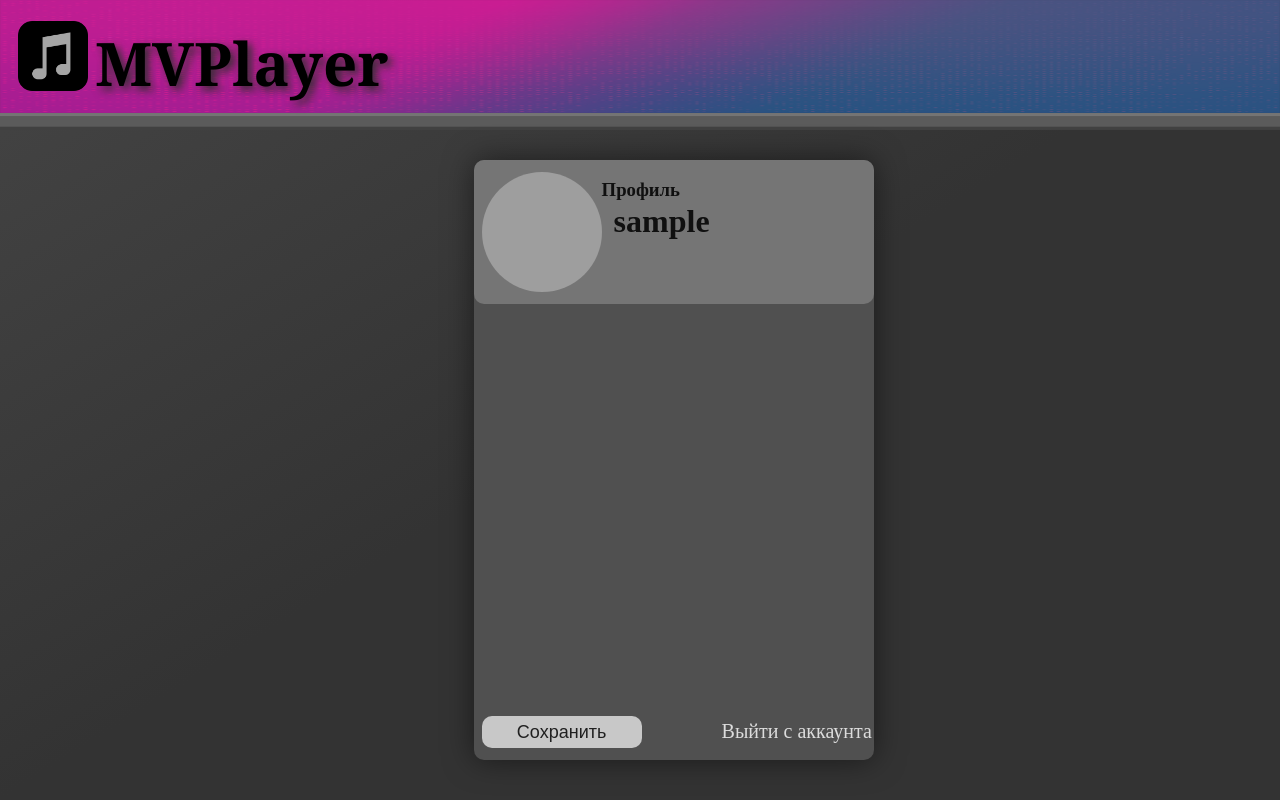
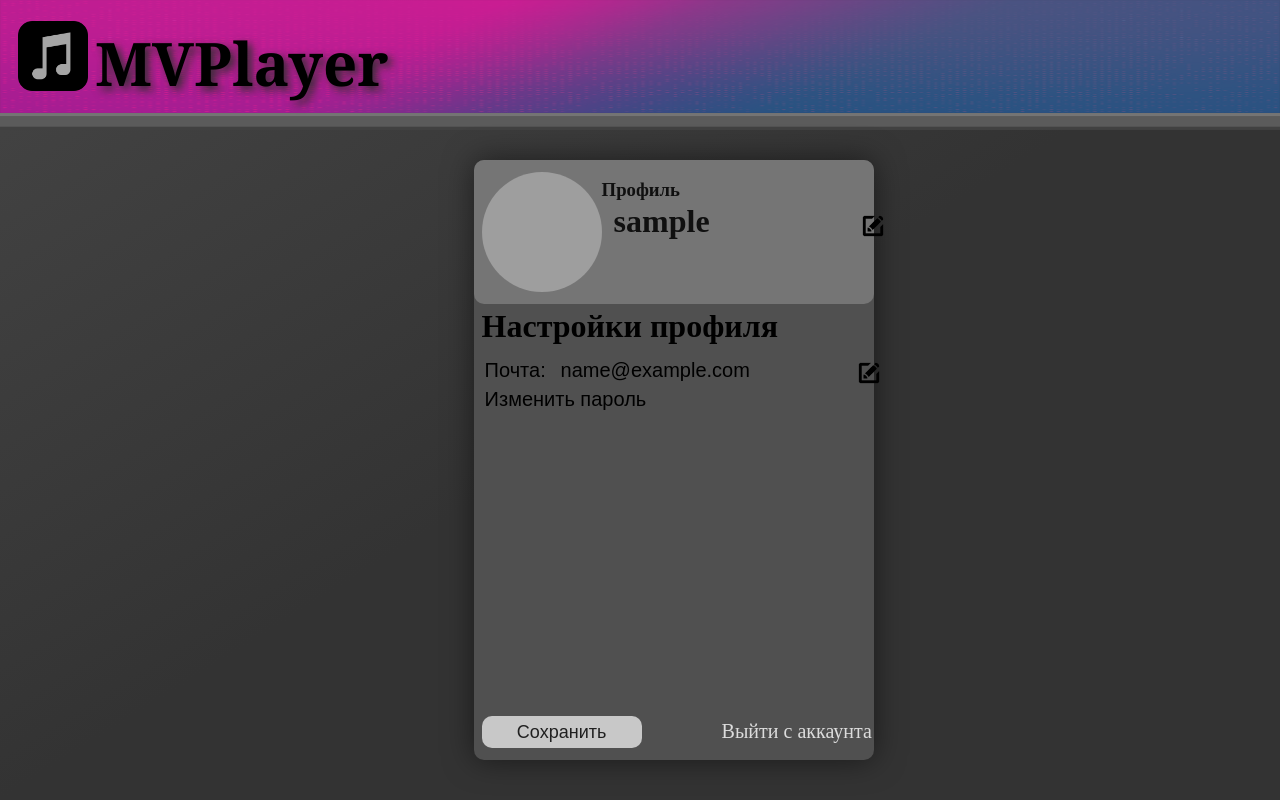
Before and after one commit to Rus4ak/MVPlayer, a Django app: page /user/profile/ in a window 1280 px wide. Run offline with Django 4.2, Linux system fonts and the light colour scheme; the visitor is signed in with stand-in values (Sample User, id 1); data comes from the database, SQL or seed files in the repository; data that the repository does not hold is empty; grey boxes are pictures that could not be loaded.

Commit message:
added settings profile

```diff
--- a/MVP/users/forms.py
+++ b/MVP/users/forms.py
@@ -36,9 +36,3 @@ class ProfileForm(forms.ModelForm):
         widgets = {
             'icon': forms.ClearableFileInput(attrs={'label': ('Выберите файл')})
         }
-
-
-class UserForm(forms.ModelForm):
-    class Meta:
-        model = User
-        fields = ('username', 'email', 'first_name', 'last_name')
--- a/MVP/users/static/css/users/index.css
+++ b/MVP/users/static/css/users/index.css
@@ -251,13 +285,106 @@ section a:hover {
 }
 
 .username h1 {
+    position: absolute;
     margin-top: -2vh;
     margin-left: 1.5vh;
 }
 
+.edit_username {
+    position: absolute;
+    z-index: 9;
+    margin-top: -1.2vh;
+    margin-left: 32vh;
+    width: 30px;
+    height: 30px;
+    border-radius: 10px;
+}
+
+.edit_username img {
+    height: 22px;
+    margin-left: 4px;
+    margin-top: 5px;
+}
+
+.settings_profile {
+    position: absolute;
+    margin-top: 0.5vh;
+    margin-left: 1vh;
+}
+
+.settings_email {
+    margin-top: 5.5vh;
+}
+
+.email {
+    position: absolute;
+    margin: 5px;
+}
+
+.email h1 {
+    position: absolute;
+    font-family: 'Caveat', sans-serif;
+    font-size: 20px;
+    font-weight: 100;
+    margin-top: 6px;
+    margin-left: 6px;
+}
+
+.user_obj_email {
+    position: absolute;
+    left: 9.5vh;
+}
+
+.edit_email img {
+    position: absolute;
+    height: 22px;
+    margin-left: 48vh;
+    margin-top: 1.7vh;
+}
+
+.new_email {
+    position: absolute;
+    background: transparent;
+    border: none;
+    border-bottom: 1px solid #101010;
+    color: #101010;
+    font-size: 20px;
+    letter-spacing: 1px;
+    margin-bottom: 30px;
+    padding: 2px 0;
+    outline: none;
+    width: 45%;
+    margin-top: 1vh;
+    margin-left: 11vh;
+}
+
+.error_email {
+    position: absolute;
+    margin-top: 41.5vh;
+    margin-left: -1vh;
+    color: rgb(210, 210, 210);
+}
+
+.settings_password {
+    position: absolute;
+    margin: 5px;
+    margin-top: 40px;
+}
+
+.settings_password a {
+    font-family: 'Caveat', sans-serif;
+    font-size: 20px;
+    margin-top: 6px;
+    margin-left: 6px;
+}
+
+.settings_password a:hover {
+    color: #252525;
+}
+
 .save_change {
     position: absolute;
-    margin-top: 51.5vh;
+    margin-top: 46vh;
     margin-left: 1vh;
     background: rgb(200, 200, 200);
     border: none;
--- a/MVP/users/templates/users/profile.html
+++ b/MVP/users/templates/users/profile.html
@@ -1,4 +1,5 @@
 {% extends 'users/base.html' %}
+{% load static %}
 
 {% block content %}
 
@@ -10,7 +11,13 @@
         </div>
         <div class="username">
             <h3>Профиль</h3>
-            <h1>{{ user_obj }}</h1>
+            <h1 class="title_name">{{ user_obj.username }}</h1>
+
+            <div class="edit_username" onclick="editUsername()">
+                <img src="{% static 'img/edit.png' %}" alt="edit">
+            </div>
+
+            <input type="text" name="new_username" class="new_username" style="display: none;">
         </div>
 
         {% for field in profile_form %}
@@ -21,10 +28,52 @@
             {% endif %}
         {% endfor %}
 
+        <h1 class="settings_profile">Настройки профиля</h1>
+
+        <div class="settings_email">
+            <div class="email">
+                <h1>Почта: </h1>
+                <h1 class="user_obj_email">{{ user_obj.email }}</h1>
+            </div>
+
+            <div class="edit_email" onclick="editEmail()">
+                <img src="{% static 'img/edit.png' %}" alt="edit">
+            </div>
+
+            <input type="text" name="new_email" class="new_email" style="display: none;">
+            {% if error_email %}
+                <ul class="error_email">
+                    <li>Неправильный адрес эл. почты</li>
+                </ul>
+            {% endif %}
+        </div>
+
+        <div class="settings_password">
+            <a href="{% url 'users:change_password' user_id=user_obj.id %}">Изменить пароль</a>
+        </div>
+
         <button type="submit" class="save_change">Сохранить</button>
     </form>
 
     <a href="{% url 'users:logout' %}" class="a-logout">Выйти с аккаунта</a>
 </div>
 
+<script>
+function editUsername() {
+    var username = document.querySelector('.title_name');
+    var editForm = document.querySelector('.new_username');
+
+    username.style.display = 'none';
+    editForm.style.display = 'block';
+}
+
+function editEmail() {
+    var email = document.querySelector('.user_obj_email');
+    var editForm = document.querySelector('.new_email');
+
+    email.style.display = 'none';
+    editForm.style.display = 'block';
+}
+</script>
+
 {% endblock content %}
--- a/MVP/users/urls.py
+++ b/MVP/users/urls.py
@@ -17,4 +17,5 @@ urlpatterns = [
     path('password-reset-complete/',
          auth_views.PasswordResetCompleteView.as_view(template_name='users/reset_password_complete.html'),
          name='password_reset_complete'),
+     path('change_password/<int:user_id>', views.change_password, name='change_password')
 ]
--- a/MVP/users/views.py
+++ b/MVP/users/views.py
@@ -6,11 +6,14 @@ from django.contrib.auth import login, logout
 from django.contrib.auth.models import User
 from django.contrib.auth.views import PasswordResetView, PasswordResetConfirmView
 from django.contrib.auth.forms import AuthenticationForm
+from django.contrib.auth.hashers import check_password, make_password
 from django.contrib.messages.views import SuccessMessageMixin
-from django.shortcuts import render, redirect
+from django.shortcuts import render
 
-from .forms import RegisterForm, UserForm, ProfileForm
+from .forms import RegisterForm, ProfileForm
 from main.models import Profile
+
+import re
 
 # Create your views here.
 
@@ -63,32 +66,81 @@ class ResetPasswordConfirmView(PasswordResetConfirmView):
 
 @never_cache
 def profile(request):
-    user_obj = User.objects.filter(id=request.user.id)
+    user_obj = User.objects.get(id=request.user.id)
     user_icon = Profile.objects.filter(user=request.user).first().icon
+    error_email = False
 
     if request.method == 'POST':
-        user_form = UserForm(request.POST, instance=request.user)
         profile_form = ProfileForm(request.POST, request.FILES, instance=request.user.profile)
 
-        if user_form.is_valid():
-            user_form.save()
-
-        if profile_form.is_valid():
-            if user_icon != 'img/profile/icon_user_default.png':
-                user_icon.delete()
+        for field in profile_form:
+            if request.POST.get(field.html_name):
+                if user_icon != 'img/profile/icon_user_default.png':
+                    user_icon.delete()
 
             profile_form.save()
+            user_icon = Profile.objects.filter(user=request.user).first().icon
 
-        return redirect('/')
+        if request.POST.get('new_username'):
+            new_username = request.POST.get('new_username')
+            user_obj.username = new_username
+            user_obj.save()
+
+        if request.POST.get('new_email'):
+            if re.findall(r'\b[A-Za-z0-9._%+-]+@[A-Za-z0-9.-]+\.[A-Z|a-z]{2,7}\b', request.POST.get('new_email')):
+                user_obj.email = request.POST.get('new_email')
+                user_obj.save()
+            else:
+                error_email = True
+
     else:
-        user_form = UserForm(instance=request.user)
         profile_form = ProfileForm(instance=request.user.profile)
 
     context = {
-        'user_obj': user_obj[0],
+        'user_obj': user_obj,
         'user_icon': user_icon,
-        'user_form': user_form,
         'profile_form': profile_form,
+        'error_email': error_email
     }
 
     return render(request, 'users/profile.html', context)
+
+
+def change_password(request, user_id):
+    user_password = User.objects.get(id=user_id)
+    old_password = request.POST.get('old_password')
+    new_password = request.POST.get('new_password')
+    confirm_new_password = request.POST.get('confirm_new_password')
+    error_password = []
+
+    if request.method == 'POST':
+        if not check_password(old_password, user_password.password):
+            error_password.append('Старый пароль введен неправильно')
+
+        if new_password != confirm_new_password:
+            error_password.append('Пароли не совпадают')
+
+        if check_password(new_password, user_password.password):
+            error_password.append('Новый пароль совпадает со старым')
+
+        if len(new_password) < 8:
+            error_password.append('Пароль должен содержать минимум 8 символов')
+
+        if not bool(re.search(r'\d', new_password)):
+            error_password.append('Пароль должен содержать хотя бы одну цифру')
+
+        if not bool(re.search(r'[a-zA-Z]', new_password)):
+            error_password.append('Пароль должен содержать хотя бы одну букву')
+
+        if not error_password:
+            new_make_password = make_password(new_password, hasher='pbkdf2_sha256')
+            user_password.password = new_make_password
+            user_password.save()
+
+        return render(request, 'users/reset_password_complete.html')
+
+    context = {
+        'error_password': error_password
+    }
+
+    return render(request, 'users/change_password.html', context)
```
Also changed, not shown: other parts of MVP/users/static/css/users/index.css (+34 -0 lines), MVP/users/templates/users/change_password.html (added, +43 -0 lines).
